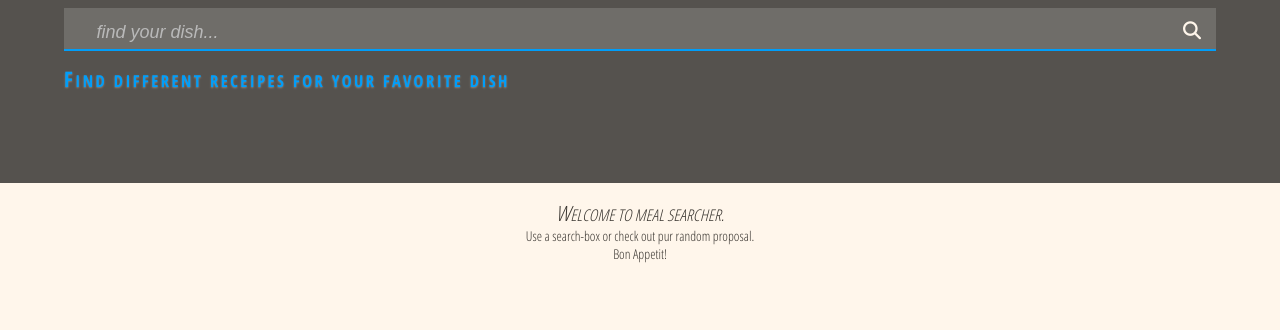
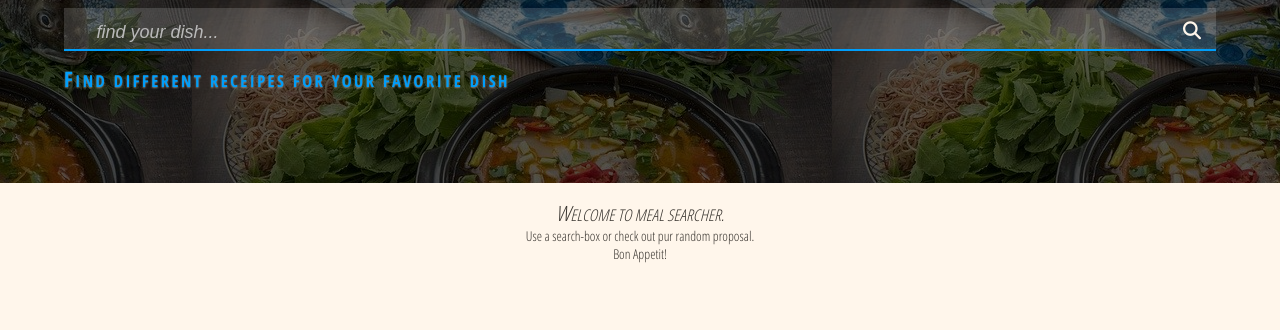
Before and after one commit to mapawel/meal-searcher, a plain HTML site: page index.html in a window 1280 px wide. Shown: the part 117-447 px from the top of the page. Drawn offline with nearby package versions, Linux system fonts and the light colour scheme; the site is published under a folder, as on GitHub Pages, so addresses that start at the root find nothing.

Commit message:
img path bug fixed

```diff
--- a/css/style.css
+++ b/css/style.css
@@ -104,7 +104,7 @@ body {
   position: relative;
   z-index: 0;
   width: 100%;
-  background-image: url("/img/lunch-2148346_640.jpg");
+  background-image: url("../img/lunch-2148346_640.jpg");
   background-position: 30% 0%;
 }
 
```
Also changed, not shown: 1 other file.
